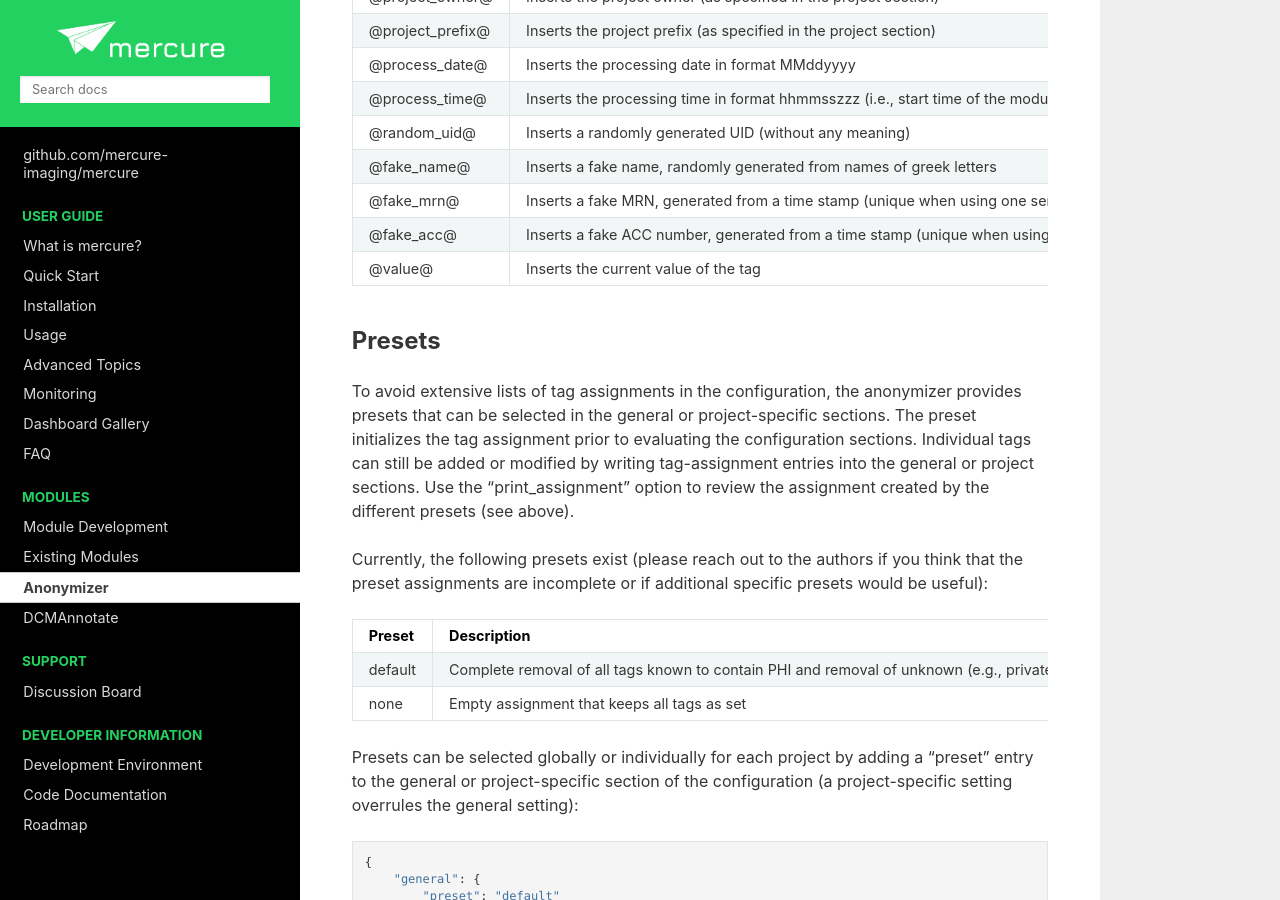
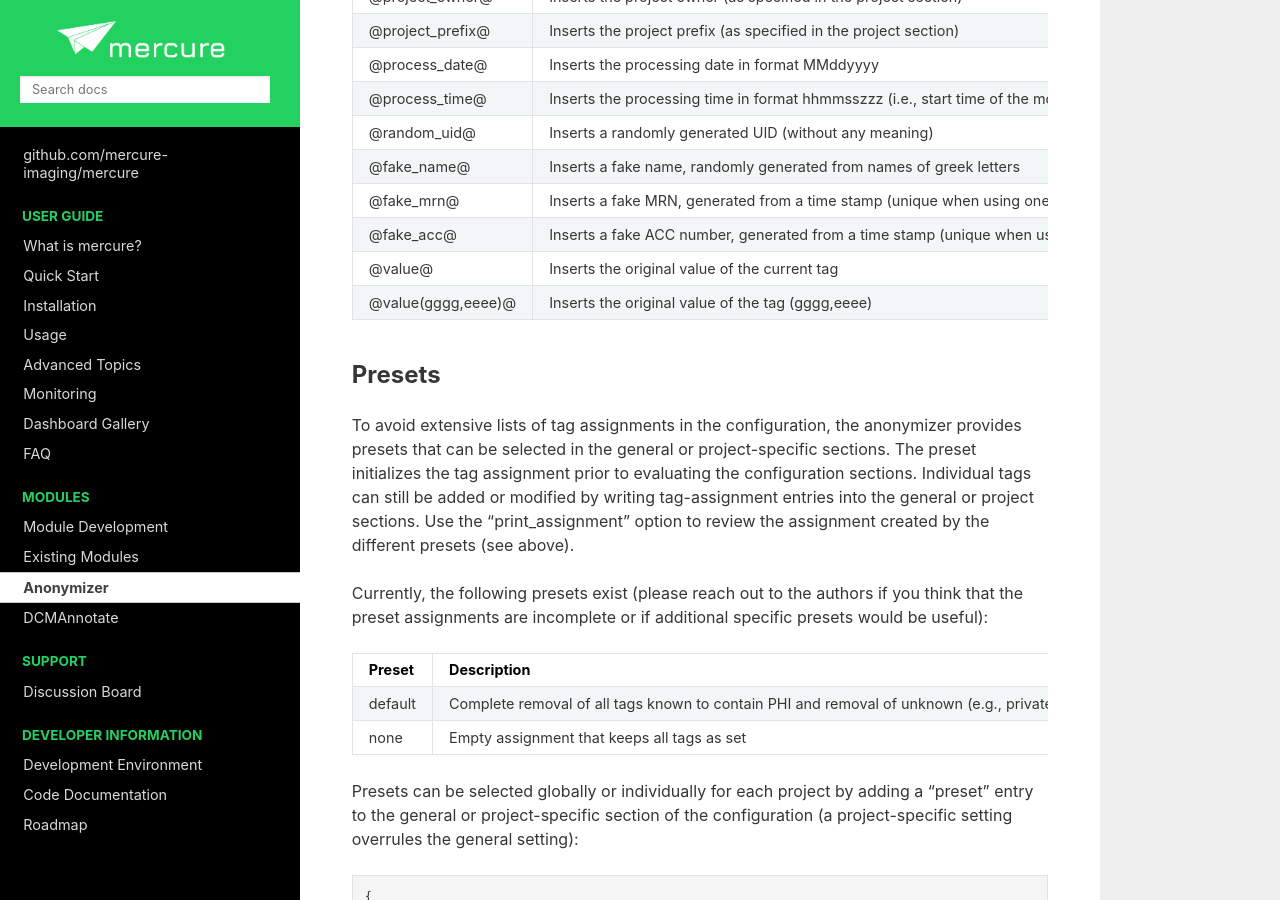
Before and after one commit to mercure-imaging/mercure, a Sphinx documentation site: the page built from docs/anonymizer.rst, in a window 1280 px wide and 900 px high, scrolled down 2988 px. Built offline with Sphinx 7.4.7 and the Read the Docs theme 2.0.0, drawn with Linux system fonts in a browser that asks for light colours.

Commit message:
Updated documentation for anonymizer

```diff
--- a/docs/anonymizer.rst
+++ b/docs/anonymizer.rst
@@ -149,7 +149,9 @@
    * - @fake_acc@
      - Inserts a fake ACC number, generated from a time stamp (unique when using one server)
    * - @value@
-     - Inserts the current value of the tag
+     - Inserts the original value of the current tag
+   * - @value(gggg,eeee)@
+     - Inserts the original value of the tag (gggg,eeee)
 
 
 Presets
```
